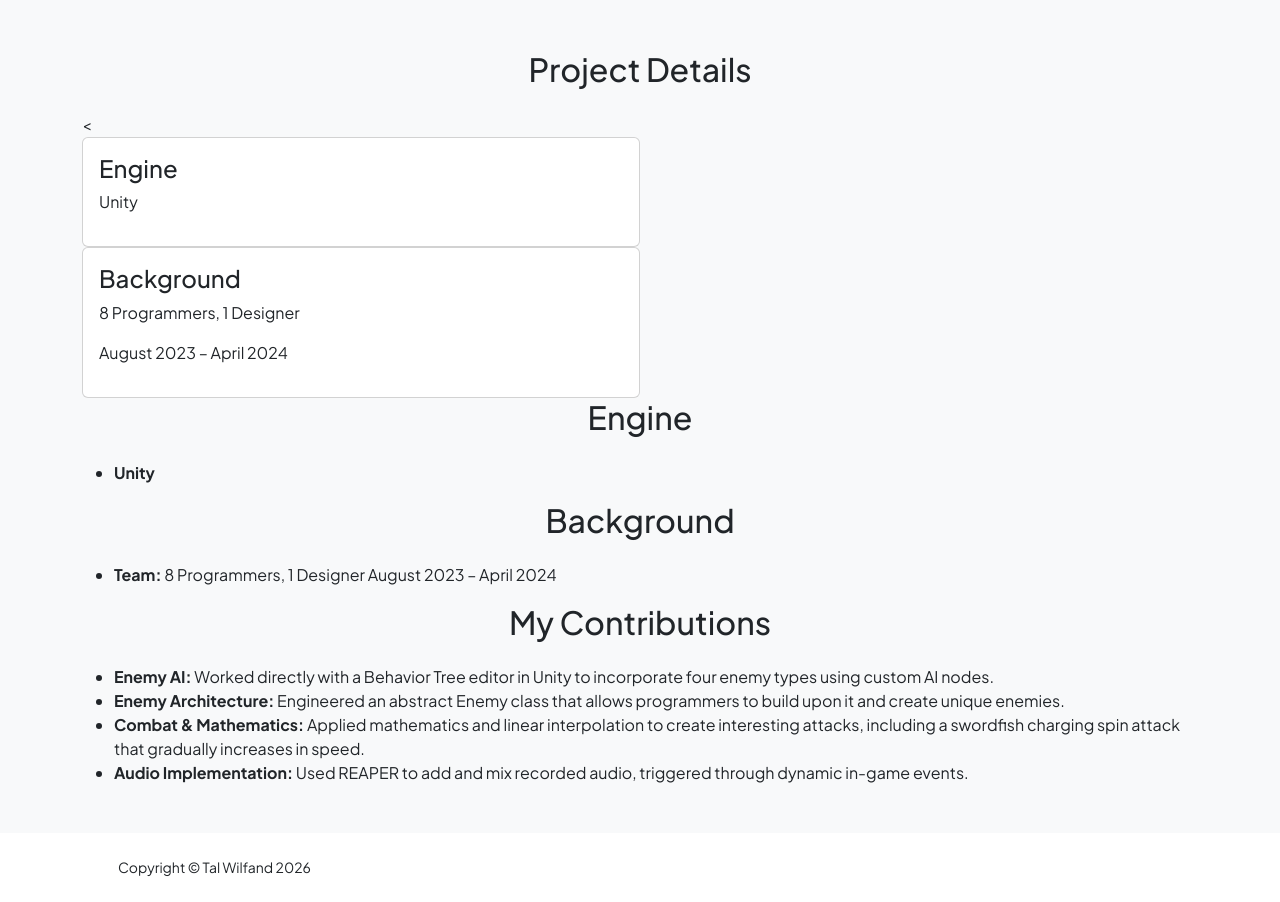
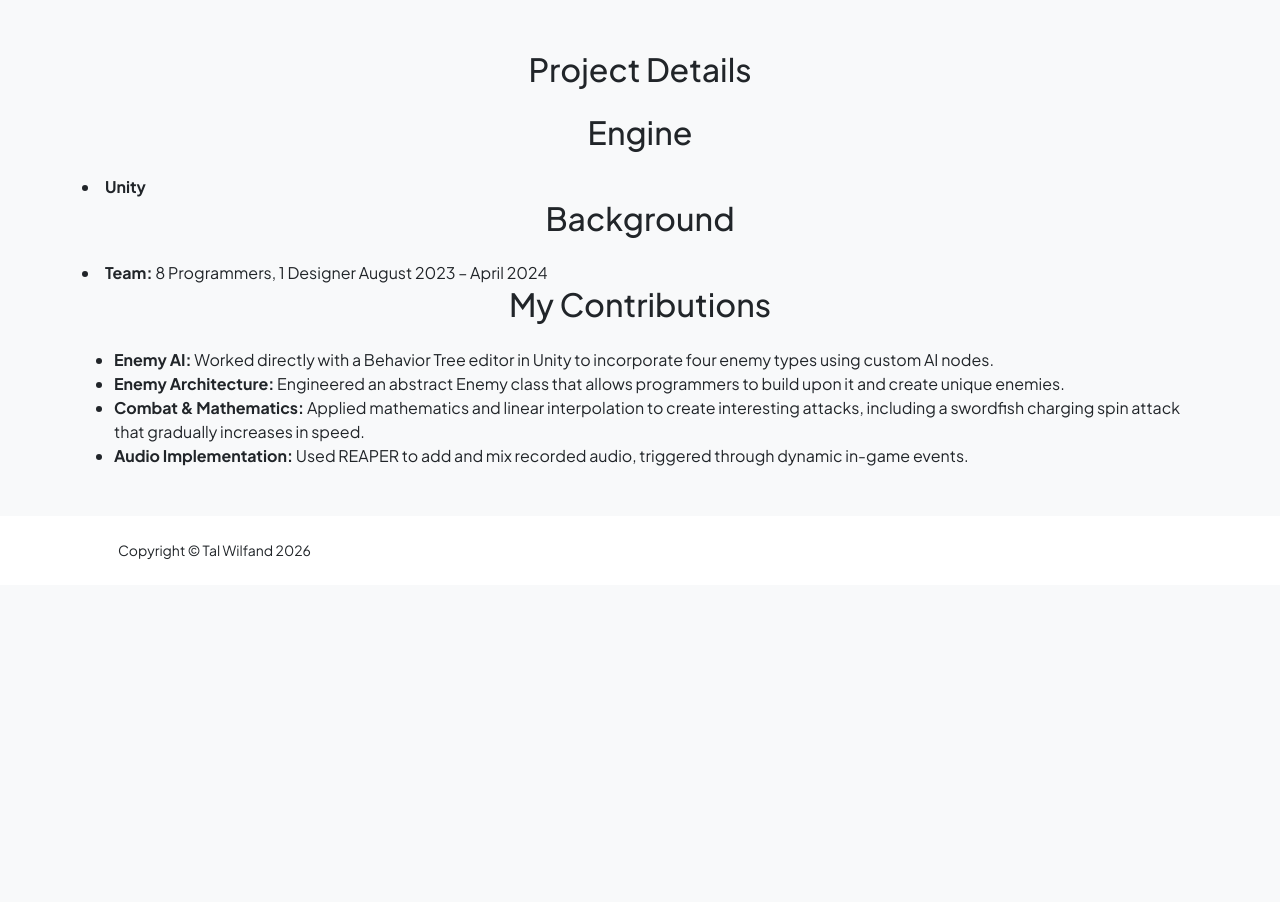
Before and after one commit to TalWilfand/talwilfand.com, a plain HTML site: page one_in_a_krillion.html in a window 1280 px wide. Shown: the part 980-1882 px from the top of the page. After the commit the page ends 1565 px from the top, so only its background shows below. Drawn offline with nearby package versions, Linux system fonts and the light colour scheme.

Commit message:
Update one_in_a_krillion.html

```diff
--- a/one_in_a_krillion.html
+++ b/one_in_a_krillion.html
@@ -66,38 +66,21 @@
         <div class="container my-5">
 
     <h2 class="text-center mb-4">Project Details</h2>
-
-    <
-
-        <div class="col-md-6">
-            <div class="card h-100 p-3">
-                <h4>Engine</h4>
-                <p>Unity</p>
-            </div>
-        </div>
-
-        <div class="col-md-6">
-            <div class="card h-100 p-3">
-                <h4>Background</h4>
-                <p>8 Programmers, 1 Designer</p>
-                <p>August 2023 – April 2024</p>
-            </div>
-        </div>
         <h2 class="text-center mb-4">Engine</h2>
 
-                <ul>
+
                     <li>
                         <strong>Unity</strong>
                     </li>
-                </ul>
+
         <h2 class="text-center mb-4">Background</h2>
 
-                <ul>
+
                     <li>
                         <strong>Team:</strong> 8 Programmers, 1 Designer
                         August 2023 – April 2024
                     </li>
-                </ul>
+
         <h2 class="text-center mb-4">My Contributions</h2>
 
         <ul>
```
